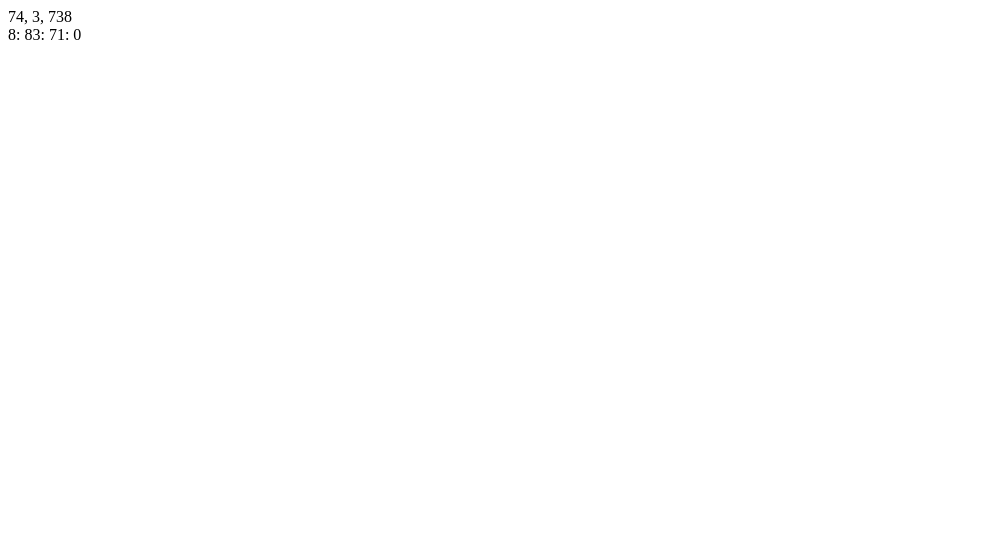
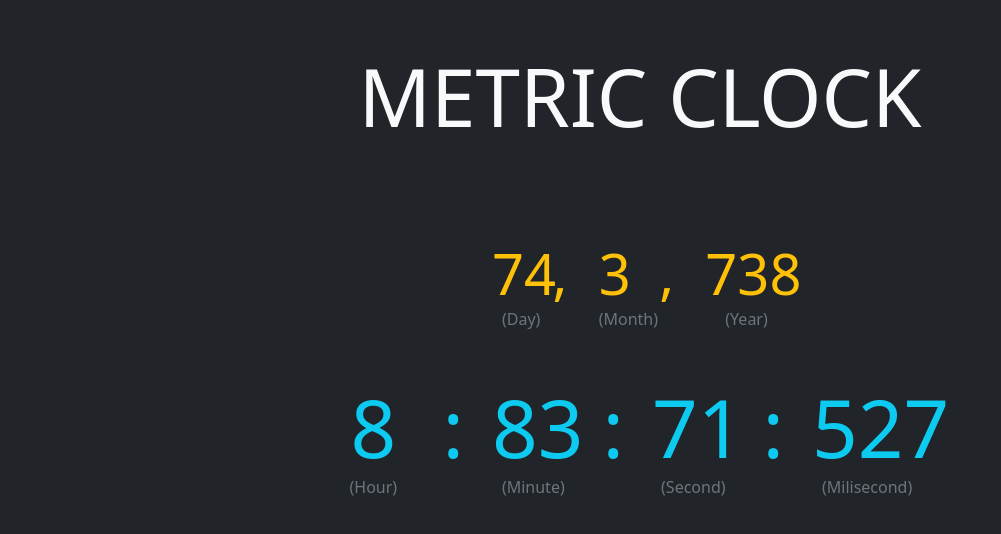
Before and after one commit to SKR301/Metric-Clock, a plain HTML site: page index.html in a window 1280 px wide. Shown: the whole page, without its empty margins (0-1001 px from the left). Drawn offline with nearby package versions, Linux system fonts and the light colour scheme.

Commit message:
Add files via upload

```diff
--- a/index.html
+++ b/index.html
@@ -2,18 +2,103 @@
 <html>
 <head>
     <meta charset="utf-8">
+    <link href="https://cdn.jsdelivr.net/npm/bootstrap@5.0.2/dist/css/bootstrap.min.css" rel="stylesheet" integrity="sha384-EVSTQN3/azprG1Anm3QDgpJLIm9Nao0Yz1ztcQTwFspd3yD65VohhpuuCOmLASjC" crossorigin="anonymous">
     <title>Metric-Clock</title>
 </head>
-<body>
-<a id="metricDay">0</a>,
-<a id="metricMonth">0</a>,
-<a id="metricYear">0</a><br>
-<a id="metricHour">0</a>:
-<a id="metricMint">0</a>:
-<a id="metricSec">0</a>:
-<a id="metricMilli">0</a>
 
+<body class="bg-dark text-center">
+
+<header class="display-1 text-light mt-5">
+    METRIC CLOCK
+</header>
+
+<div class="text-warning display-4 container w-25 mt-5 pt-5">
+    <div class="row">
+        <div class="col-2" id="metricDay">
+            0
+        </div>
+        <div class="col-2">
+            ,
+        </div>
+        <div class="col-2" id="metricMonth">
+            0
+        </div>
+        <div class="col-2">
+            ,
+        </div>
+        <div class="col-2" id="metricYear">
+            0
+        </div>
+    </div>
+</div>
+<div class="text-secondary container w-25">
+    <div class="row">
+        <div class="col-2" style="margin-left: 10px;">
+            (Day)
+        </div>
+        <div class="col-2">
+        </div>
+        <div class="col-2" style="margin-left: -10px;">
+            (Month)
+        </div>
+        <div class="col-2">
+        </div>
+        <div class="col-2" style="margin-left: 20px;">
+            (Year)
+        </div>
+    </div>
+</div>
+
+<div class="display-1 text-info container w-50 mt-5">
+    <div class="row">
+        <div class="col-2" id="metricHour">
+            0
+        </div>
+        <div class="col-1">
+            :
+        </div>
+        <div class="col-2" id="metricMint">
+            0
+        </div>
+        <div class="col-1">
+            :
+        </div>
+        <div class="col-2" id="metricSec">
+            0
+        </div>
+        <div class="col-1">
+            :
+        </div>
+        <div class="col-2" id="metricMilli">
+            0
+        </div>
+    </div>
+</div>
+
+<div class="text-secondary container w-50">
+    <div class="row">
+        <div class="col-2" style="">
+            (Hour)
+        </div>
+        <div class="col-1">
+        </div>
+        <div class="col-2" style="">
+            (Minute)
+        </div>
+        <div class="col-1">
+        </div>
+        <div class="col-2" style="">
+            (Second)
+        </div>
+        <div class="col-1">
+        </div>
+        <div class="col-2" style="margin-left: 10px;">
+            (Milisecond)
+        </div>
+    </div>
+</div>
 </body>
+
 <script type="text/javascript">
 const metricYearElem = document.getElementById('metricYear');
 const metricMonthElem = document.getElementById('metricMonth');
@@ -25,28 +110,28 @@
 
 const daysTillGenesis = 719529;   //days passed till 1/1/1971
 const msInADay = 86400000;
-  const secsInHr = 3600;
-  const secsInMint = 60;
-  const oldSecToNewSecRatio = 0.864;
-
+const msInHr = 3600000;
+const msInMint = 60000;
+const msInSec = 1000;
+const conversionRatio = 0.864;  //oldSec:newSec
 
 metricClock = function () {
     const dateTime = new Date();
 
     const daysAfterGenesis = Math.floor(dateTime.getTime() / msInADay);
-    const secsPassedToday = dateTime.getHours() * secsInHr + dateTime.getMinutes() *
-      secsInMint + dateTime.getSeconds();
+    const msPassedToday = dateTime.getHours() * msInHr + dateTime.getMinutes() * msInMint + dateTime.getSeconds() * msInSec + dateTime.getMilliseconds();
 
     const daysPassed = daysAfterGenesis + daysTillGenesis;
-    const secsPassedTodayMetrics = secsPassedToday / oldSecToNewSecRatio;
+    const msPassedTodayMetrics = msPassedToday / conversionRatio;
 
     const mYear = Math.floor(daysPassed / 1000);
     const mMonth = Math.floor((daysPassed - mYear * 1000) / 100);
     const mDay = Math.floor(daysPassed - (mYear * 1000) - (mMonth * 100));
-    const mHour = Math.floor(secsPassedTodayMetrics / 10000);
-    const mMin = Math.floor((secsPassedTodayMetrics - mHour * 10000) / 100);
-    const mSec = Math.floor(secsPassedTodayMetrics - (mHour * 10000) - (mMin * 100));
-    const mMs = dateTime.getMilliseconds();
+
+    const mHour = Math.floor(msPassedTodayMetrics / 10000000);
+    const mMin = Math.floor((msPassedTodayMetrics - (mHour * 10000000)) / 100000);
+    const mSec = Math.floor((msPassedTodayMetrics - (mHour * 10000000) - (mMin * 100000)) / 1000);
+    const mMs = Math.floor(msPassedTodayMetrics - (mHour * 10000000) - (mMin * 100000) - (mSec * 1000));
 
     metricYearElem.firstChild.nodeValue = Math.floor(mYear).toString();
     metricMonthElem.firstChild.nodeValue = Math.floor(mMonth).toString();
@@ -57,7 +142,7 @@
     metricMilliElem.firstChild.nodeValue = Math.floor(mMs).toString();
 };
 
-  setInterval(metricClock, 0)
+setInterval(metricClock, 1)
 
 </script>
 </html>
```
Also changed, not shown: README.md, Screenshot/home.png (added). Lines whose indentation alone changed are shown as unchanged.
